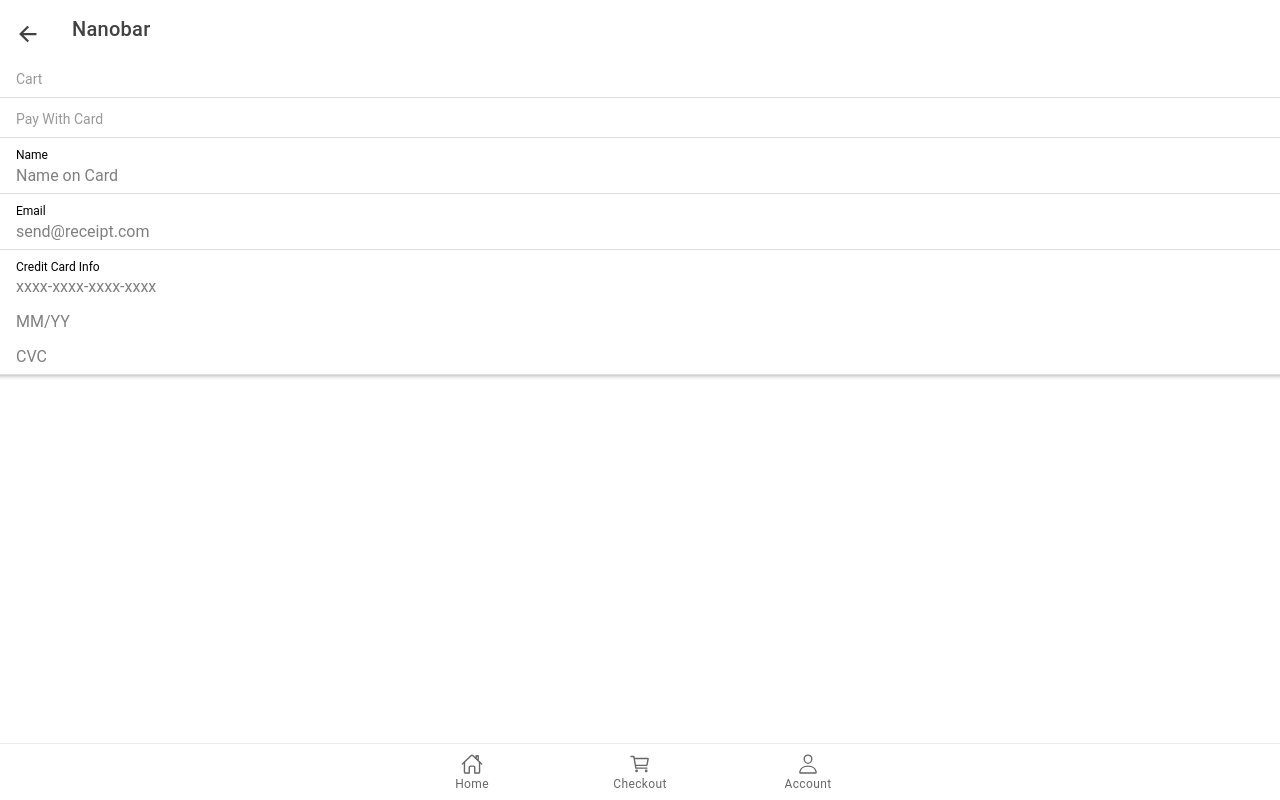
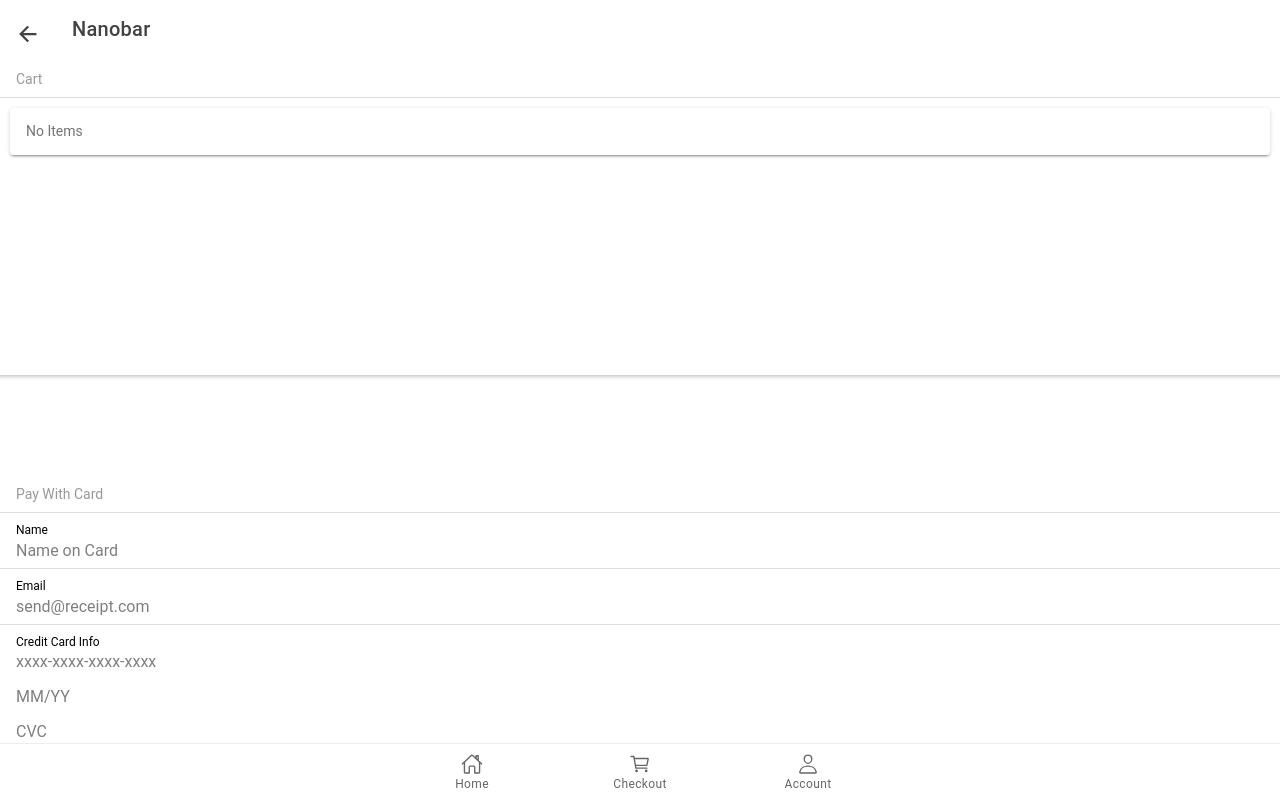
Before and after one commit to RepubIique/MQTTProject, a React (Create React App) app: page /cart in a window 1280 px wide. Built offline with nearby package versions, Linux system fonts and the light colour scheme.

Commit message:
Fix cart iterator

```diff
--- a/src/pages/Cart.tsx
+++ b/src/pages/Cart.tsx
@@ -12,15 +12,19 @@ import {
   IonLabel,
   IonInput,
   IonItemDivider,
-  IonCard
+  IonCard,
+  IonCardContent,
+  IonCardHeader,
+  IonCardSubtitle,
+  IonCardTitle
 } from "@ionic/react";
 import { GlobalContext } from "../actions/globalContext";
 
 const Cart: React.FC = () => {
   const [state, setState] = useContext(GlobalContext);
-
+  let { cart } = state;
+  let array = [1, 2, 3, 4];
   return (
-    <div>
     <IonPage>
       <IonHeader>
         <IonToolbar>
@@ -33,10 +37,30 @@ const Cart: React.FC = () => {
           <IonLabel>Cart</IonLabel>
         </IonItemDivider>
 
-          {state.cart.forEach((e: any) => {
-            console.log("this:" + e.name);
-            return <div>{e.name}</div>;
+        {cart && cart.length > 0 ? (
+          <IonContent>
+            {cart.map(function(x: any) {
+              return (
+                <IonCard key={x.id}>
+                  <IonCardHeader>
+                    <IonCardSubtitle>{x.name}</IonCardSubtitle>
+                    <IonCardTitle></IonCardTitle>
+                  </IonCardHeader>
+                  <img src={x.image} />
+                  <IonCardContent>
+                    Some Description about the item
+                  </IonCardContent>
+                </IonCard>
+              );
             })}
+          </IonContent>
+        ) : (
+          <IonContent>
+            <IonCard>
+              <IonCardContent>No Items</IonCardContent>
+            </IonCard>
+          </IonContent>
+        )}
 
         <IonItemDivider>
           <IonLabel>Pay With Card</IonLabel>
@@ -57,7 +81,6 @@ const Cart: React.FC = () => {
         </IonItem>
       </IonHeader>
     </IonPage>
-    </div>
   );
 };
 export default Cart;
```
Lines whose indentation alone changed are shown as unchanged.
